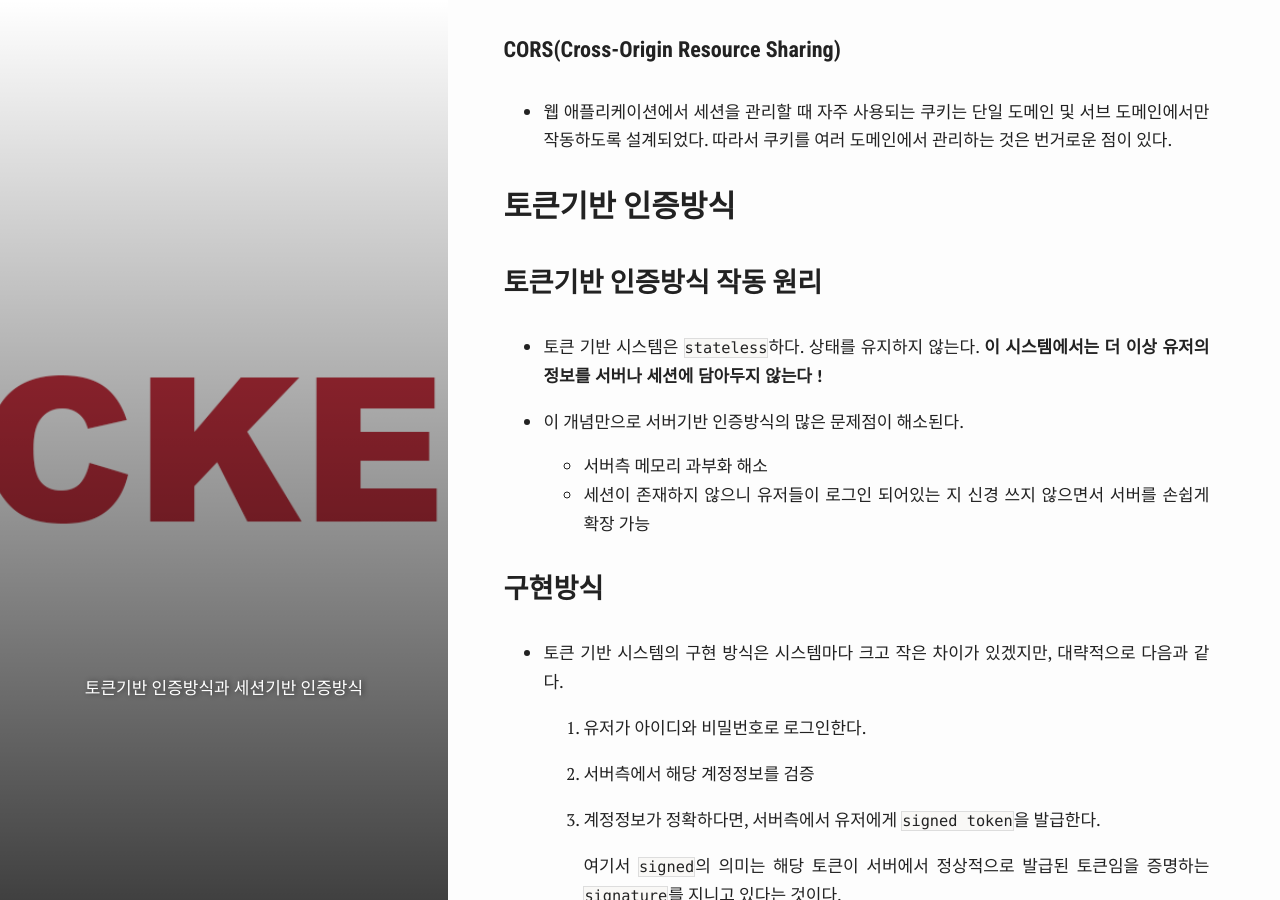
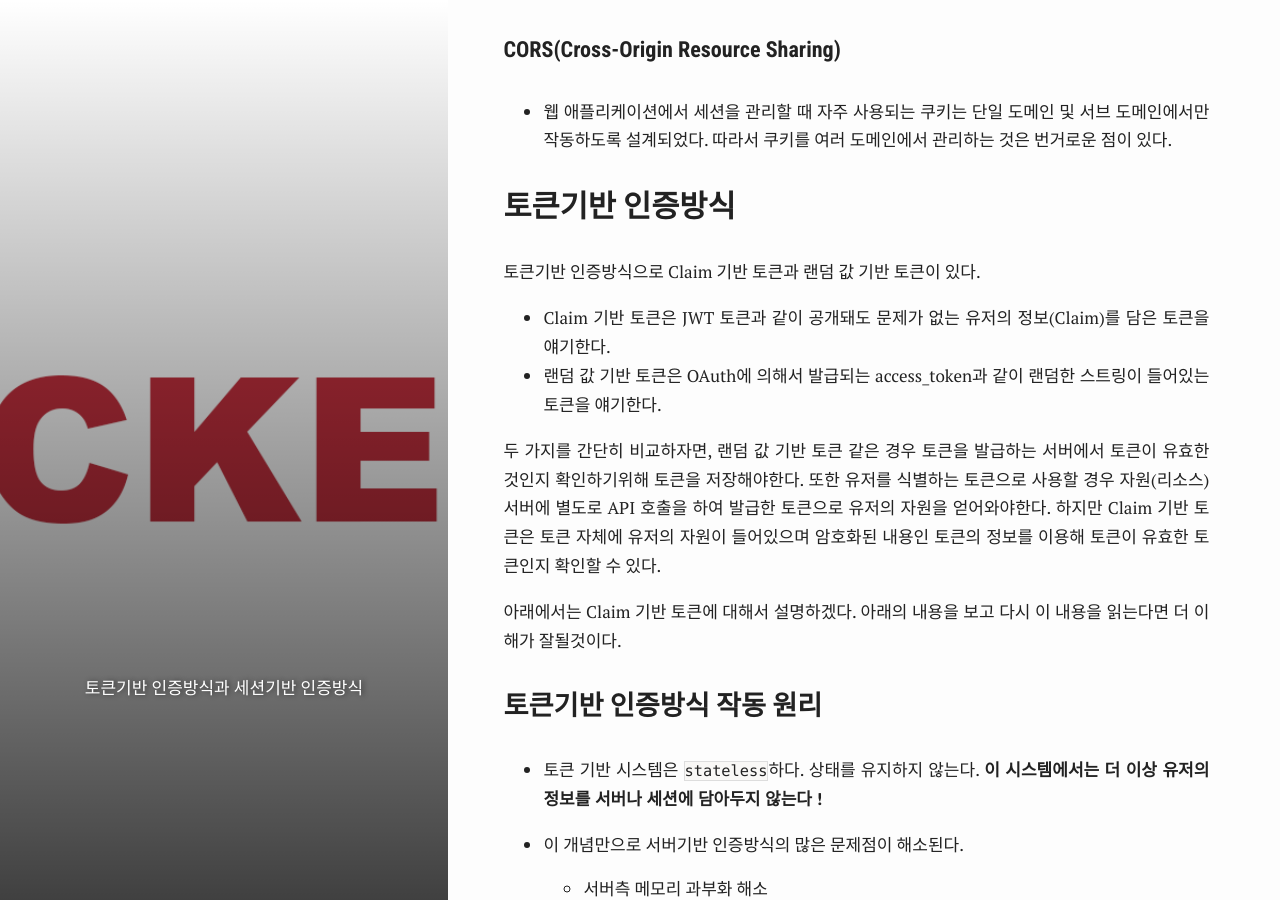
Before and after one commit to Err0rCode7/Err0rCode7.github.io, a Jekyll site: the page built from _posts/Backend/2021-05-06-토큰기반인증-세션기반인증.md, in a window 1280 px wide and 900 px high, scrolled down 1458 px. Built offline with Jekyll 4.4.1, drawn with Linux system fonts in a browser that asks for light colours; comment, search, counter and statistics services are not loaded; some of the changed text lies outside the part shown.

Commit message:
# Add 두 가지의 토큰기반 인증방식과 비교

```diff
--- a/_posts/Backend/2021-05-06-토큰기반인증-세션기반인증.md
+++ b/_posts/Backend/2021-05-06-토큰기반인증-세션기반인증.md
@@ -44,6 +44,15 @@ author: Err0rCode7
 - 웹 애플리케이션에서 세션을 관리할 때 자주 사용되는 쿠키는 단일 도메인 및 서브 도메인에서만 작동하도록 설계되었다. 따라서 쿠키를 여러 도메인에서 관리하는 것은 번거로운 점이 있다.
 
 ## 토큰기반 인증방식
+
+토큰기반 인증방식으로 Claim 기반 토큰과 랜덤 값 기반 토큰이 있다.
+
+- Claim 기반 토큰은 JWT 토큰과 같이 공개돼도 문제가 없는 유저의 정보(Claim)를 담은 토큰을 얘기한다.
+- 랜덤 값 기반 토큰은 OAuth에 의해서 발급되는 access_token과 같이 랜덤한 스트링이 들어있는 토큰을 얘기한다.
+
+두 가지를 간단히 비교하자면, 랜덤 값 기반 토큰 같은 경우 토큰을 발급하는 서버에서 토큰이 유효한 것인지 확인하기위해 토큰을 저장해야한다. 또한 유저를 식별하는 토큰으로 사용할 경우 자원(리소스) 서버에 별도로 API 호출을 하여 발급한 토큰으로 유저의 자원을 얻어와야한다. 하지만 Claim 기반 토큰은 토큰 자체에 유저의 자원이 들어있으며 암호화된 내용인 토큰의 정보를 이용해 토큰이 유효한 토큰인지 확인할 수 있다.
+
+아래에서는 Claim 기반 토큰에 대해서 설명하겠다. 아래의 내용을 보고 다시 이 내용을 읽는다면 더 이해가 잘될것이다.
 
 ### 토큰기반 인증방식 작동 원리
 
@@ -193,3 +202,5 @@ JWT는 내용을 해독해 볼 수 있으므로 중요한 데이터를 포함해
 [https://dooopark.tistory.com/6](https://dooopark.tistory.com/6)
 
 [https://yonghyunlee.gitlab.io/node/jwt/](https://yonghyunlee.gitlab.io/node/jwt/)
+
+[claim 기반 토큰 vs random 기반 토큰](https://bcho.tistory.com/999)
```
